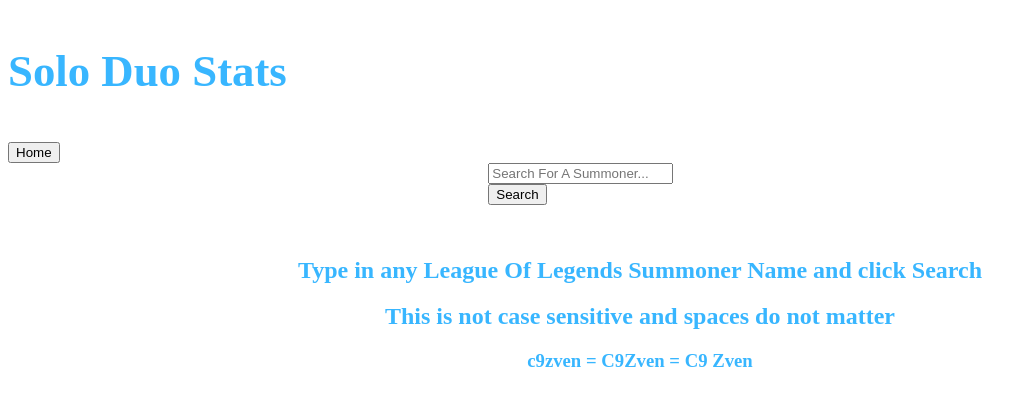
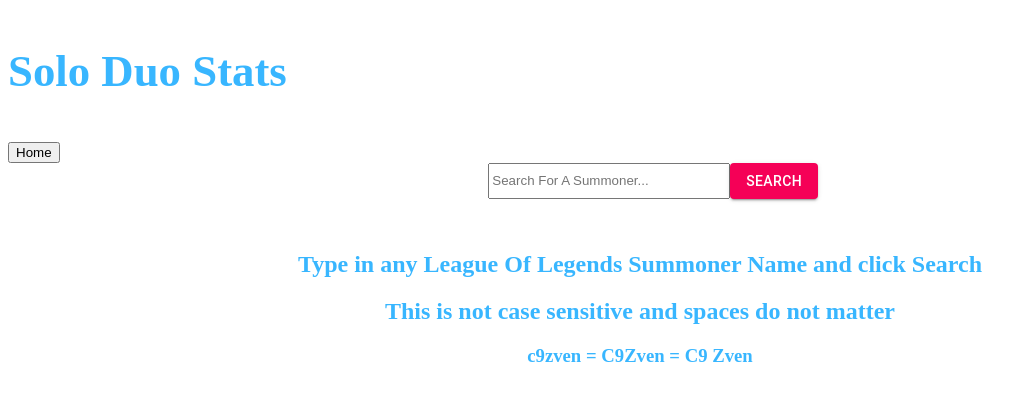
Before and after one commit to alexbenko/theLolStats, a React app: page / in a window 1280 px wide. Both pictures are taken after a click on the button "SUMMONER'S RIFT: SOLO DUO". Shown: the top 406 px of the page, without its empty margins (0-1036 px from the left). Built offline with nearby package versions, Linux system fonts and the light colour scheme; the HTML template or start-up script is replaced by a standard one.

Commit message:
Migrated to Material Ui and designed my own input form

```diff
--- a/client/src/components/sr/Search.jsx
+++ b/client/src/components/sr/Search.jsx
@@ -1,8 +1,7 @@
 import React from 'react';
-import Button from 'react-bootstrap/Button';
-import InputGroup from 'react-bootstrap/InputGroup';
-import Form from 'react-bootstrap/Form';
-import FormControl from 'react-bootstrap/FormControl'
+import Button from '@material-ui/core/Button';
+import TextField from '@material-ui/core/TextField';
+
 
 class Search extends React.Component{
   constructor(props){
@@ -42,22 +41,9 @@ class Search extends React.Component{
   render(){
     return (
 
-    <div className="search" style={{paddingBottom:"2em",paddingLeft:"38%"}}>
-
-        <InputGroup className="text-center" style={{width:"40%"}} >
-          <FormControl
-
-            value={this.state.search}
-            onChange={this.handleInputChange}
-            placeholder="Search For A Summoner..."
-            aria-label="Search For A Summoner..."
-            aria-describedby="basic-addon2"
-            />
-          <InputGroup.Append>
-            <Button variant="primary" onClick={this.submitSearch}>Search</Button>
-          </InputGroup.Append>
-        </InputGroup>
-
+    <div className="search" style={{paddingBottom:"2em",paddingLeft:"38%",paddingRight:"25%",display:"flex",flexDirection:"row"}}>
+        <input style={{width:"50%"}}type="text" value={this.state.search}  placeholder="Search For A Summoner..."onChange={this.handleInputChange}/>
+        <Button onClick={this.submitSearch} color="secondary" variant="contained">Search</Button>
     </div>
     )
 
```
